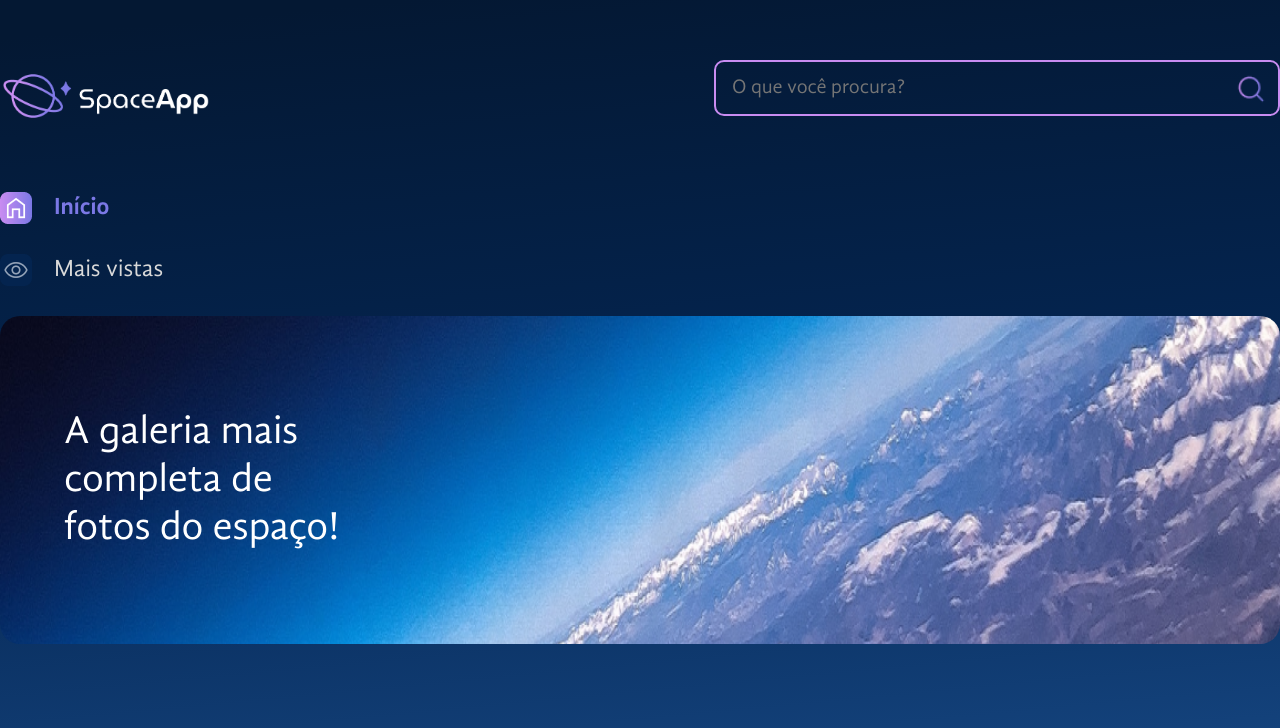
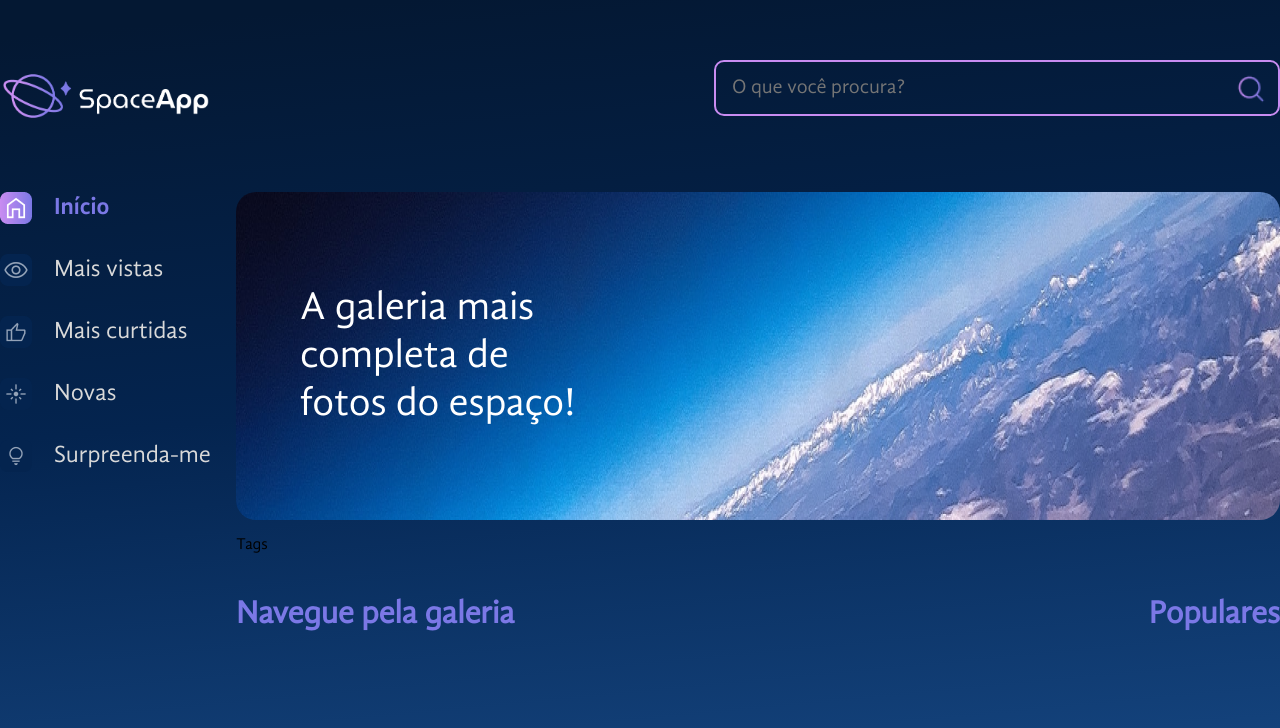
Before and after one commit to albertobtlima/explore-react-com-javascript, a React (Vite) app in the folder 04-estilize-componentes-com-styled-components/space-app/: page / in a window 1280 px wide. Shown: the top 728 px of the page. Built offline with nearby package versions, Linux system fonts and the light colour scheme.

Commit message:
add: componentes Galeria e Tags

```diff
--- a/04-estilize-componentes-com-styled-components/space-app/src/App.jsx
+++ b/04-estilize-componentes-com-styled-components/space-app/src/App.jsx
@@ -4,6 +4,7 @@
 import BarraLateral from "./componentes/BarraLateral";
 import Banner from "./componentes/Banner";
 import bannerBackground from "./assets/banner.png";
+import Galeria from "./componentes/Galeria";
 
 const FundoGradiente = styled.div`
   background: linear-gradient(
@@ -16,16 +17,40 @@
   min-height: 100vh;
 `;
 
+const AppContainer = styled.div`
+  width: 1440px;
+  margin: 0 auto;
+  max-width: 100%;
+`;
+
+const MainContainer = styled.main`
+  display: flex;
+  gap: 24px;
+`;
+
+const ConteudoGaleria = styled.section`
+  display: flex;
+  flex-direction: column;
+  flex-grow: 1;
+`;
+
 function App() {
   return (
     <FundoGradiente>
       <EstilosGlobais />
+      <AppContainer>
         <Cabecalho />
+        <MainContainer>
           <BarraLateral />
+          <ConteudoGaleria>
             <Banner
               texto="A galeria mais completa de fotos do espaço!"
               backgroundImage={bannerBackground}
             />
+            <Galeria />
+          </ConteudoGaleria>
+        </MainContainer>
+      </AppContainer>
     </FundoGradiente>
   );
 }
--- a/04-estilize-componentes-com-styled-components/space-app/src/componentes/BarraLateral/index.jsx
+++ b/04-estilize-componentes-com-styled-components/space-app/src/componentes/BarraLateral/index.jsx
@@ -26,6 +26,24 @@
           >
             Mais vistas
           </ItemNavegacao>
+          <ItemNavegacao
+            iconeAtivo="/icones/mais-curtidas-ativo.png"
+            iconeInativo="/icones/mais-curtidas-inativo.png"
+          >
+            Mais curtidas
+          </ItemNavegacao>
+          <ItemNavegacao
+            iconeAtivo="/icones/novas-ativo.png"
+            iconeInativo="/icones/novas-inativo.png"
+          >
+            Novas
+          </ItemNavegacao>
+          <ItemNavegacao
+            iconeAtivo="/icones/surpreenda-me-ativo.png"
+            iconeInativo="/icones/surpreenda-me-inativo.png"
+          >
+            Surpreenda-me
+          </ItemNavegacao>
         </ListaEstilizada>
       </nav>
     </aside>
--- /dev/null
+++ b/04-estilize-componentes-com-styled-components/space-app/src/componentes/Galeria/Populares/index.jsx
@@ -0,0 +1,7 @@
+import Titulo from "../../Titulo";
+
+const Populares = () => {
+  return <Titulo $alinhamento="center">Populares</Titulo>;
+};
+
+export default Populares;
--- /dev/null
+++ b/04-estilize-componentes-com-styled-components/space-app/src/componentes/Galeria/Tags/index.jsx
@@ -0,0 +1,5 @@
+const Tags = () => {
+  return <p>Tags</p>;
+};
+
+export default Tags;
--- /dev/null
+++ b/04-estilize-componentes-com-styled-components/space-app/src/componentes/Galeria/index.jsx
@@ -0,0 +1,28 @@
+import styled from "styled-components";
+import Titulo from "../Titulo";
+import Tags from "./Tags";
+import Populares from "./Populares";
+
+const GaleriaContainer = styled.div`
+  display: flex;
+`;
+
+const SecaoFluida = styled.section`
+  flex-grow: 1;
+`;
+
+const Galeria = () => {
+  return (
+    <>
+      <Tags />
+      <GaleriaContainer>
+        <SecaoFluida>
+          <Titulo>Navegue pela galeria</Titulo>
+        </SecaoFluida>
+        <Populares />
+      </GaleriaContainer>
+    </>
+  );
+};
+
+export default Galeria;
--- /dev/null
+++ b/04-estilize-componentes-com-styled-components/space-app/src/componentes/Titulo/index.jsx
@@ -0,0 +1,9 @@
+import styled from "styled-components";
+
+const Titulo = styled.h2`
+  color: #7b78e6;
+  font-size: 32px;
+  text-align: ${(props) => (props.$alinhamento ? props.$alinhamento : "left")};
+`;
+
+export default Titulo;
```
Lines whose indentation alone changed are shown as unchanged.
